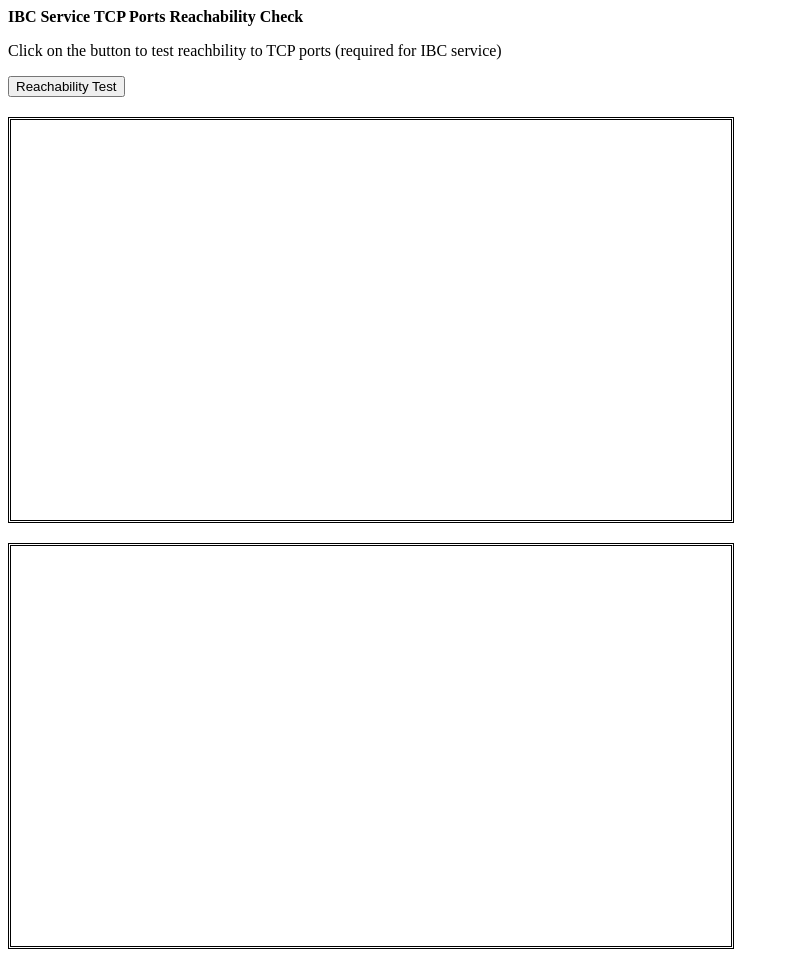
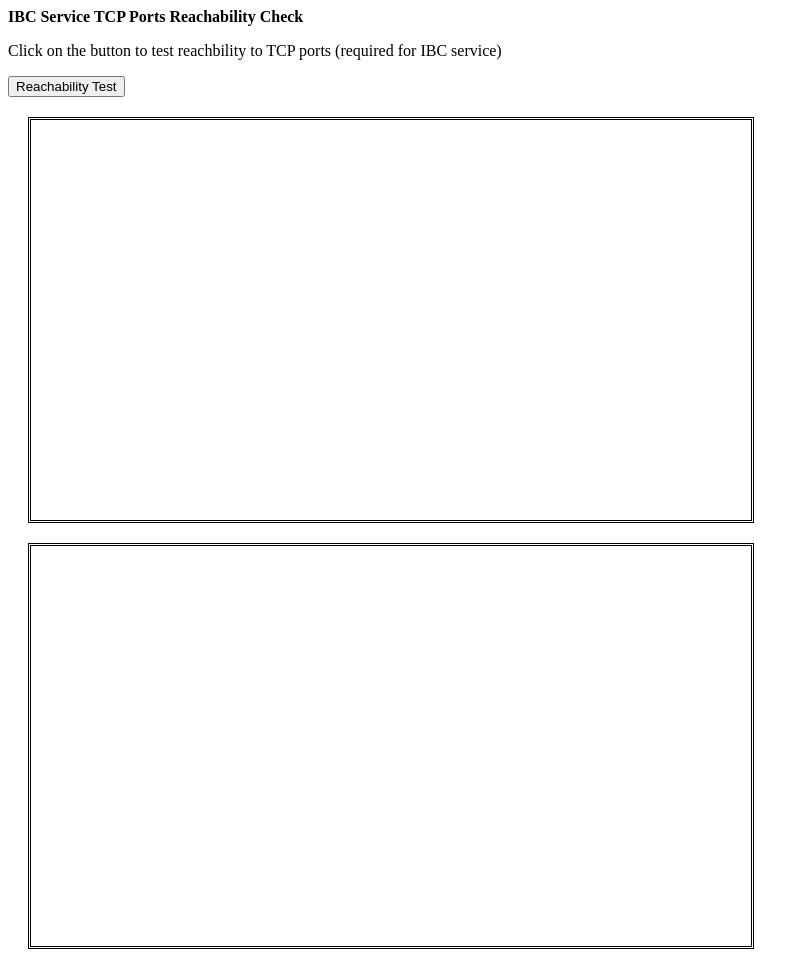
Before and after one commit to nguyt1/nguyt1.github.io, a plain HTML site: page index.html in a window 1280 px wide. Shown: the whole page, without its empty margins (0-809 px from the left). Drawn offline with nearby package versions, Linux system fonts and the light colour scheme.

Commit message:
Update index.html

```diff
--- a/index.html
+++ b/index.html
@@ -12,7 +12,7 @@
         width:720px;
         height:400px;
         border:double;
-        margin-top:20px;
+        margin:20px;
     }
    #error
     {
@@ -20,7 +20,7 @@
         width:720px;
         height:400px;
         border:double;
-        margin-top:20px;
+        margin:20px;
     }
   </style>
 
```
